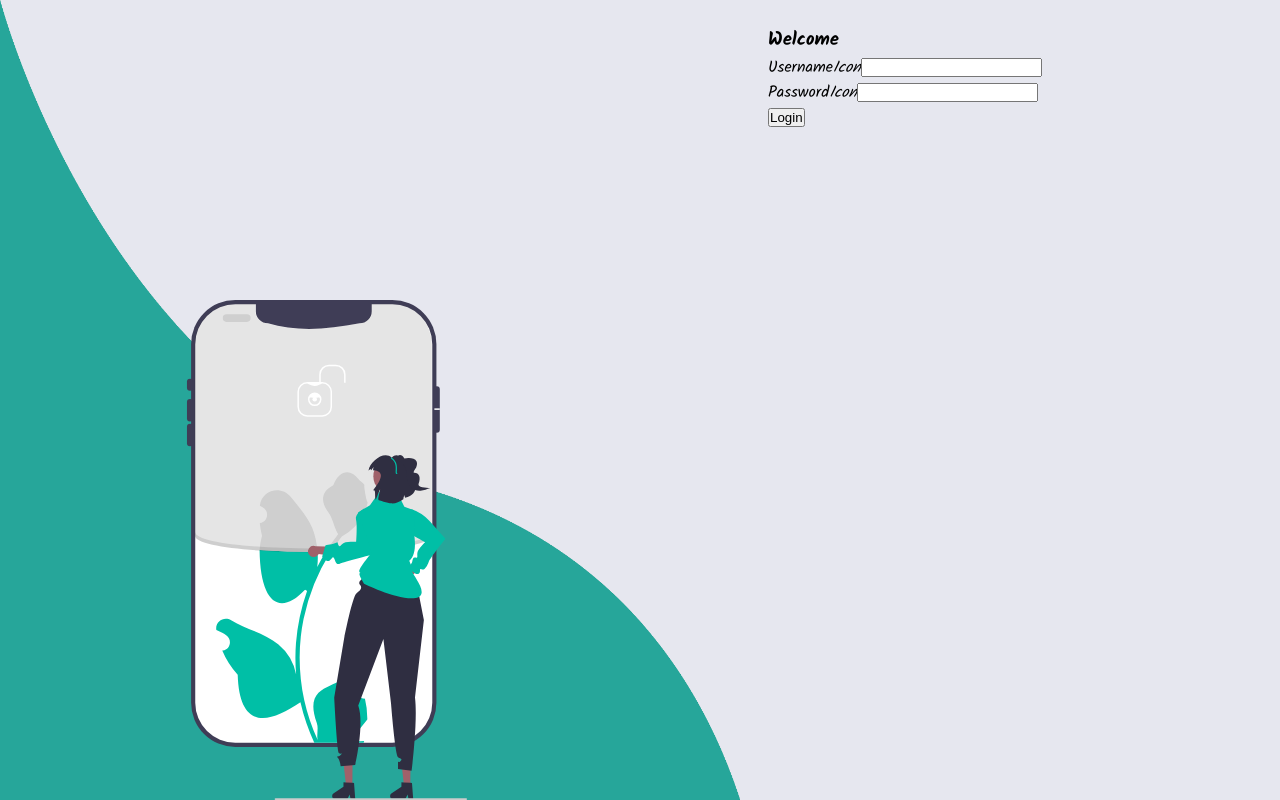
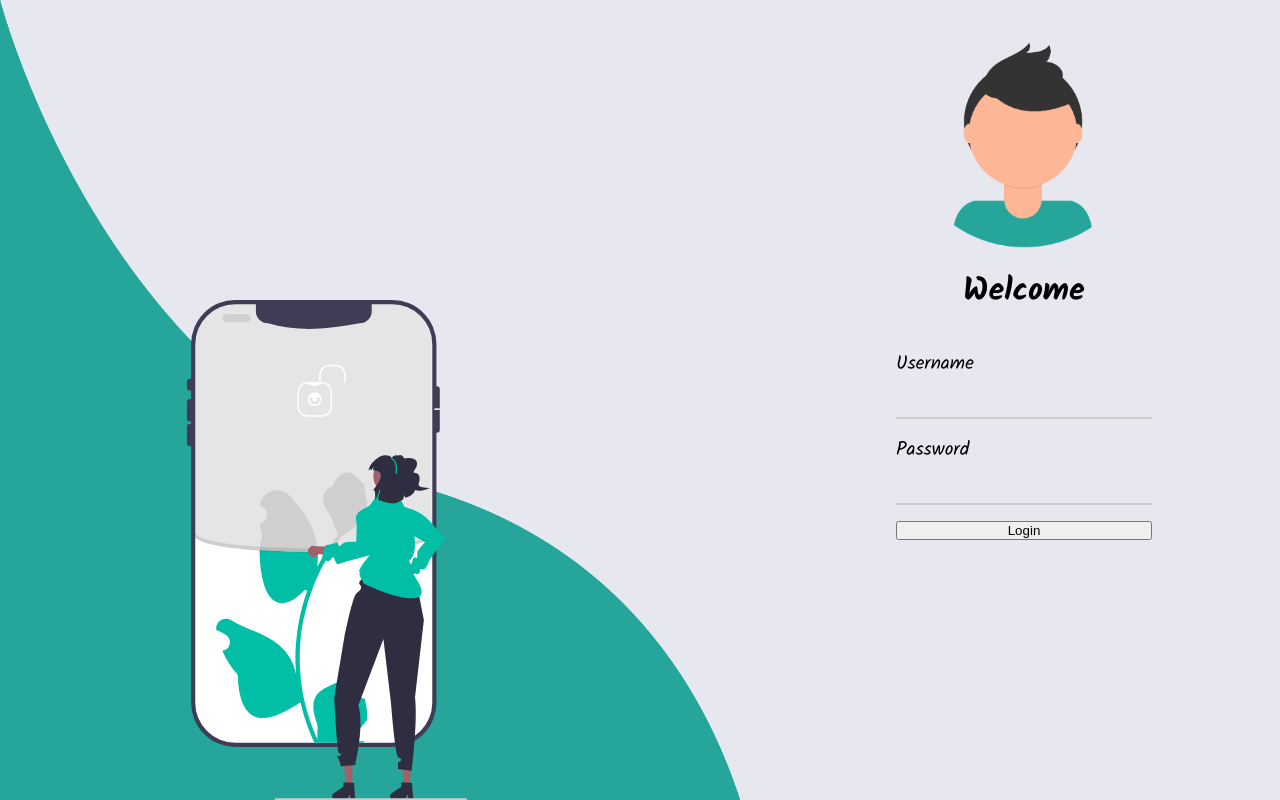
Before and after one commit to FrontEndDevo/Flying-Notes, a React (Create React App) app: page / in a window 1280 px wide. Built offline with nearby package versions, Linux system fonts and the light colour scheme.

Commit message:
Finish input events handlers (onFocus & onBlur) for ::before

```diff
--- a/src/components/Auth/Auth.jsx
+++ b/src/components/Auth/Auth.jsx
@@ -1,7 +1,33 @@
-import React from "react";
+import React, { useState } from "react";
 import classes from "./Auth.module.scss";
 import auth_img from "../../assets/images/auth_img.svg";
+import avatar from "../../assets/images/avatar.png";
 const Auth = () => {
+  // Username (onFocus & onBlur) events handlers:
+  const [isUsernameFocused, setIsUsernameFocused] = useState(false);
+  const usernameFocusHandler = () => {
+    setIsUsernameFocused(true);
+  };
+  const usernameBlurHandler = () => {
+    setIsUsernameFocused(false);
+  };
+  // Password (onFocus & onBlur) events handlers:
+  const [isPasswordFocused, setIsPasswordFocused] = useState(false);
+  const passwordFocusHandler = () => {
+    setIsPasswordFocused(true);
+  };
+  const passwordBlurHandler = () => {
+    setIsPasswordFocused(false);
+  };
+
+  const usernameFocus = `${classes.field} ${
+    isUsernameFocused ? classes.focus : ""
+  }`;
+
+  const passwordFocus = `${classes.field} ${
+    isPasswordFocused ? classes.focus : ""
+  }`;
+
   return (
     <section className={classes.auth}>
       <div className={classes["wave-background"]}>
@@ -9,19 +35,29 @@ const Auth = () => {
       </div>
       <div className={classes.content}>
         <div className={classes.user}>
-          <img src="" alt="" />
+          <img src={avatar} alt="auth-avatar" />
           <h3>Welcome</h3>
         </div>
         <form>
-          <div className={classes.field}>
-            <label htmlFor="">Username</label>
-            <i>Icon</i>
-            <input type="text" name="" id="" />
+          <div className={usernameFocus}>
+            <label htmlFor="username">Username</label>
+            <input
+              type="text"
+              name="username"
+              id="username"
+              onFocus={usernameFocusHandler}
+              onBlur={usernameBlurHandler}
+            />
           </div>
-          <div className={classes.field}>
-            <label htmlFor="">Password</label>
-            <i>Icon</i>
-            <input type="text" name="" id="" />
+          <div className={passwordFocus}>
+            <label htmlFor="password">Password</label>
+            <input
+              type="password"
+              name="password"
+              id="password"
+              onFocus={passwordFocusHandler}
+              onBlur={passwordBlurHandler}
+            />
           </div>
           <button>Login</button>
         </form>
--- a/src/components/Auth/Auth.module.scss
+++ b/src/components/Auth/Auth.module.scss
@@ -19,4 +19,76 @@
       left: 10%;
     }
   }
+
+  .content {
+    width: 40%;
+    display: flex;
+    flex-direction: column;
+    align-items: center;
+    gap: 2rem;
+
+    .user {
+      display: flex;
+      flex-direction: column;
+      align-items: center;
+      gap: 1rem;
+      img {
+        width: 250px;
+        height: 250px;
+      }
+
+      h3 {
+        font-size: $large_font;
+      }
+    }
+
+    form {
+      display: flex;
+      flex-direction: column;
+      gap: 1rem;
+      width: 50%;
+
+      .field {
+        display: flex;
+        flex-direction: column;
+        position: relative;
+        &::before {
+          content: "";
+          position: absolute;
+          width: 0%;
+          height: 3px;
+          background-color: $light_teal;
+          transition: $slow_transition;
+          bottom: 0;
+          left: 50%;
+        }
+
+        &.focus {
+          &::before {
+            width: 100%;
+          left: 0;
+          }
+        }
+
+        input {
+          width: 100%;
+          height: 40px;
+          border: none;
+          border-bottom: 2px solid;
+          border-color: #ccc;
+          background-color: transparent;
+          font-size: $med_font;
+          caret-color: $light_green;
+          outline: none;
+        }
+
+        label {
+          font-size: $small_font;
+        }
+      }
+
+      button {
+      }
+    }
+  }
 }
--- a/src/styles/vars.scss
+++ b/src/styles/vars.scss
@@ -22,3 +22,5 @@ $fast_transition: 0.2s;
 
 // Fonts
 $small_font: 1.2rem;
+$med_font: 1.5rem;
+$large_font: 2rem;
```
Also changed, not shown: src/assets/images/avatar.png (added).
